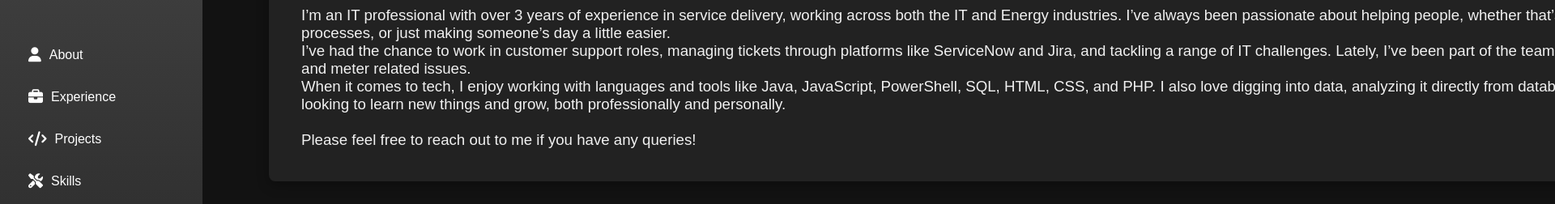
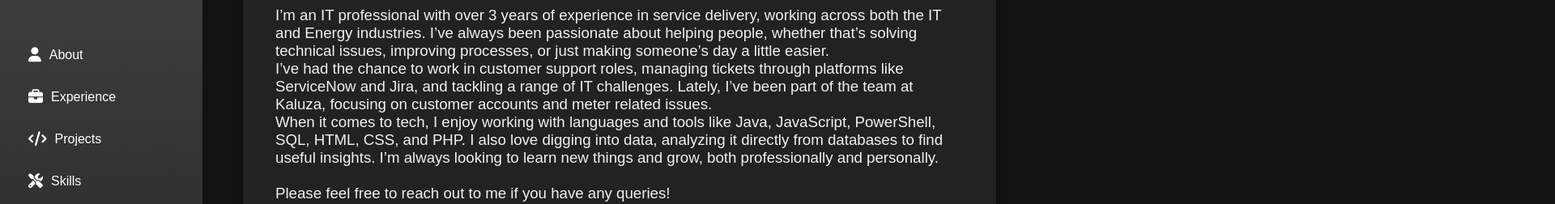
Before and after one commit to ShuoJamesZhou/ShuoJamesZhou, a plain HTML site: page index.html in a window 1280 px wide. Shown: the part 159-411 px from the top of the page at 81% size, 1920 px wide, since content can reach past the window. Drawn offline with Linux system fonts and the light colour scheme.

Commit message:
Dymanic Resolution Handling

```diff
--- a/scripts/script.js
+++ b/scripts/script.js
@@ -3,22 +3,50 @@ document.addEventListener("DOMContentLoaded", () => {
     const sidebar = document.getElementById("sidebar");
     const sidebarToggle = document.getElementById("sidebarToggle");
     const mainContent = document.getElementById("main-content");
+    const contentWrapper = document.querySelector(".content-wrapper");
     const modeToggleButton = document.getElementById("modeToggle");
 
-    // Update toggle button text and position
-    const updateButtonState = () => {
-        const isHidden = sidebar.classList.contains("hidden");
-        sidebarToggle.innerHTML = isHidden ? "&#9654;" : "&#9664;";
-        sidebarToggle.style.left = isHidden ? "20px" : "270px";
-    };
+    // Function to Update Dynamic Width
+    function updateDynamicWidth() {
+        let windowWidth = window.innerWidth;
+        if (windowWidth < 1200) {
+            windowWidth = 1200;
+        }
+        let sidebarWidth = sidebar.classList.contains("hidden") ? 0 : 250; // Sidebar width when visible
 
-    updateButtonState();
+        // Calculate section width dynamically
+        let sectionWidth = Math.min(windowWidth - sidebarWidth - 100); // Max width cap
 
-    sidebarToggle.addEventListener("click", () => {
+        // Update CSS variables for dynamic width
+        document.documentElement.style.setProperty('--dynamic-sectionWidth', `${sectionWidth}px`);
+
+        // Apply width to content-wrapper
+        contentWrapper.style.width = `${sectionWidth}px`;
+    }
+
+    // Function to Toggle Sidebar
+    function toggleSidebar() {
         sidebar.classList.toggle("hidden");
         mainContent.classList.toggle("expanded");
-        setTimeout(updateButtonState, 0);
+
+        // Delay width update slightly to match sidebar transition
+        setTimeout(updateDynamicWidth, 10);
+    }
+
+    // Update Sidebar Button State
+    function updateButtonState() {
+        const isHidden = sidebar.classList.contains("hidden");
+        sidebarToggle.innerHTML = isHidden ? "&#9654;" : "&#9664;"; // Change arrow direction
+        sidebarToggle.style.left = isHidden ? "20px" : "270px"; // Adjust button position
+    }
+
+    // Event Listeners
+    sidebarToggle.addEventListener("click", () => {
+        toggleSidebar();
+        updateButtonState();
     });
+
+    window.addEventListener("resize", updateDynamicWidth);
 
     // Smooth scroll for navigation links
     document.querySelectorAll(".nav-link").forEach((link) => {
@@ -45,6 +73,7 @@ document.addEventListener("DOMContentLoaded", () => {
     } else {
         document.body.classList.add("dark-mode");
     }
+
     updateCompanyLogos();
     updateButtonText();
 
@@ -59,7 +88,7 @@ document.addEventListener("DOMContentLoaded", () => {
         );
     });
 
-    // Update company logos for theme switching
+    // Function to Update Company Logos Based on Theme
     function updateCompanyLogos() {
         const companyLogos = document.querySelectorAll(".company-logo");
         const certificationLogos = document.querySelectorAll(".certification-logo");
@@ -105,14 +134,11 @@ document.addEventListener("DOMContentLoaded", () => {
         });
     });
 
-    // ------------------------------------------------------------------
-    // Unified Screenshot Modal Functionality
-    // ------------------------------------------------------------------
+    // Screenshot Modal Functionality
     const screenshotModal = document.getElementById("screenshotModal");
     const screenshotModalImg = document.getElementById("screenshotModalImg");
     const screenshotModalClose = document.querySelector(".screenshot-modal-close");
 
-    // Open modal when a screenshot button is clicked
     document.querySelectorAll(".screenshot-btn").forEach((btn) => {
         btn.addEventListener("click", () => {
             const screenshotSrc = btn.getAttribute("data-screenshot");
@@ -121,17 +147,19 @@ document.addEventListener("DOMContentLoaded", () => {
         });
     });
 
-    // Close modal when clicking the close button or outside the modal content
     screenshotModal.addEventListener("click", (e) => {
         if (e.target === screenshotModal || e.target === screenshotModalClose) {
             screenshotModal.style.display = "none";
         }
     });
 
-    // Close modal on Escape key press
     document.addEventListener("keydown", (e) => {
         if (e.key === "Escape") {
             screenshotModal.style.display = "none";
         }
     });
+
+    // Initial setup on page load
+    updateButtonState();
+    updateDynamicWidth();
 });
--- a/styles.css
+++ b/styles.css
@@ -50,8 +50,8 @@ body {
 }
 
 .content-wrapper {
-    padding-left: 5%;
-    width: 100%;
+    width: var(--dynamic-sectionWidth);
+    margin: 0 auto;
 }
 
 /*
@@ -172,7 +172,7 @@ section {
     padding: 40px;
     margin-bottom: 40px;
     border-radius: 8px;
-    width: 2000px;
+    width: 100%;
     background-color: var(--section-darkBackColor);
     box-shadow: 0 5px 15px rgba(0, 0, 0, 0.3);
     opacity: 0;
@@ -222,7 +222,7 @@ section.visible {
 ==========================================================================
 */
 .experience-section {
-    width: 2000px;
+    width: 100%;
     background-color: #121212;
     box-shadow: 0 5px 15px rgba(0, 0, 0, 0.3);
     opacity: 0;
@@ -238,7 +238,7 @@ section.visible {
     box-shadow: 0 0 8px rgba(0, 0, 0, 0.2);
     margin-left: 20px;
     position: relative;
-    width: 1600px;
+    /* width: 1600px; */
 }
 
 .experience-item h1 {
@@ -328,8 +328,8 @@ section.visible {
     position: absolute;
     top: 10px;
     right: 10px;
-    width: 250px;
-    height: 80px;
+    width: auto;
+    height: 50px;
     object-fit: contain;
 }
 
```
